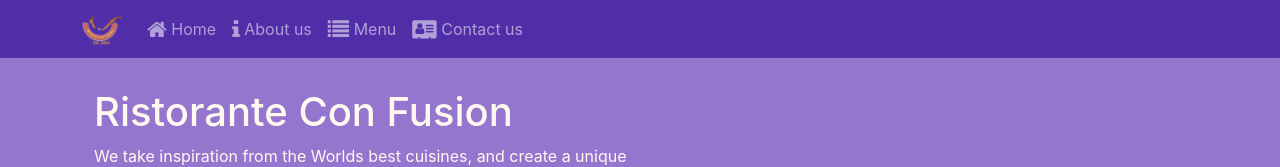
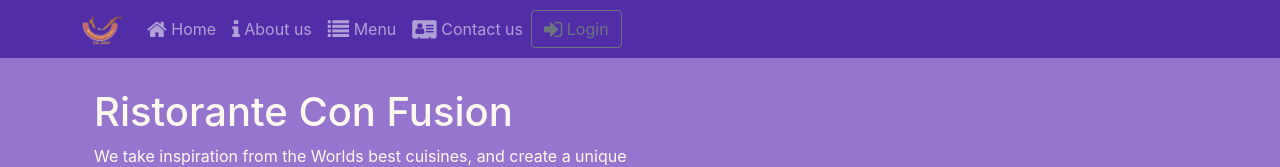
Before and after one commit to ThomasAurelius/confusion2, a React (Create React App) app: page / in a window 1280 px wide. Shown: the top 167 px of the page. Built offline with nearby package versions, Linux system fonts and the light colour scheme.

Commit message:
login form

```diff
--- a/src/components/Header.js
+++ b/src/components/Header.js
@@ -1,5 +1,5 @@
 import React, { Component } from 'react';
-import { Navbar, NavbarBrand, Nav, NavbarToggler, Collapse, NavItem } from 'reactstrap';
+import { Navbar, NavbarBrand, Nav, NavbarToggler, Collapse, NavItem, Modal, Button, ModalHeader, ModalBody, Form, FormGroup, Label, Input } from 'reactstrap';
 import { NavLink } from 'react-router-dom';
 import logo from './logo.png'
 
@@ -8,15 +8,30 @@
    constructor(props) {
       super(props);
       this.state = {
-         isNavOpen: false
+         isNavOpen: false,
+         isModalOpen: false
       }
       this.toggleNav = this.toggleNav.bind(this)
+      this.toggleModal = this.toggleModal.bind(this)
+      this.handleLogin = this.handleLogin.bind(this)
    }
 
 toggleNav() {
    this.setState({
       isNavOpen: !this.state.isNavOpen
    });
+}
+
+toggleModal() {
+   this.setState({
+      isModalOpen: !this.state.isModalOpen
+   });
+}
+
+handleLogin(e) {
+   this.toggleModal();
+   alert("Username: " + this.username.value + " Password: " + this.password.value + " Remember: " + this.remember.checked);
+   e.preventDefault();
 }
 
    render() {
@@ -50,6 +65,14 @@
                               </NavLink>
                            </NavItem>
                         </Nav>
+                        <Nav className='ml-auto' navbar>
+
+                           <NavItem>
+                              <Button outline onClick={this.toggleModal}>
+                                 <span className='fa fa-sign-in fa-lg'></span> Login
+                              </Button>
+                           </NavItem>
+                        </Nav>
                      </Collapse>
                </div>
             </Navbar>
@@ -65,8 +88,32 @@
                   </div>
                </div>
             </div>
+            <Modal isOpen={this.state.isModalOpen} toggle={this.toggleModal}>
+               <ModalHeader isOpen={this.state.isModalOpen} toggle={this.toggleModal}>
+               Login
+               </ModalHeader>
+               <ModalBody>
+                  <Form onSubmit={this.handleLogin}>
+                     <FormGroup>
+                        <Label htmlFor="username">Username</Label>
+                        <Input type="text" id="username" name="username" innerRef={(input) => this.username = input} />
+                     </FormGroup>
+                     <FormGroup>
+                        <Label htmlFor="password">Password</Label>
+                        <Input type="password" id="password" name="password" innerRef={(input) => this.password = input} />
+                     </FormGroup>
+                     <FormGroup check>
+                        <Label check>
+                           <Input type="checkbox" name="remember" innerRef={(input) => this.remember = input} />
+                           Remember me
+                        </Label>
+                     </FormGroup>
+                     <Button type="submit" value="submit" color="primary">Login</Button>
+                  </Form>
+               </ModalBody>
+            </Modal>
          </>
-      )
+      );
    }
 }
 
```
